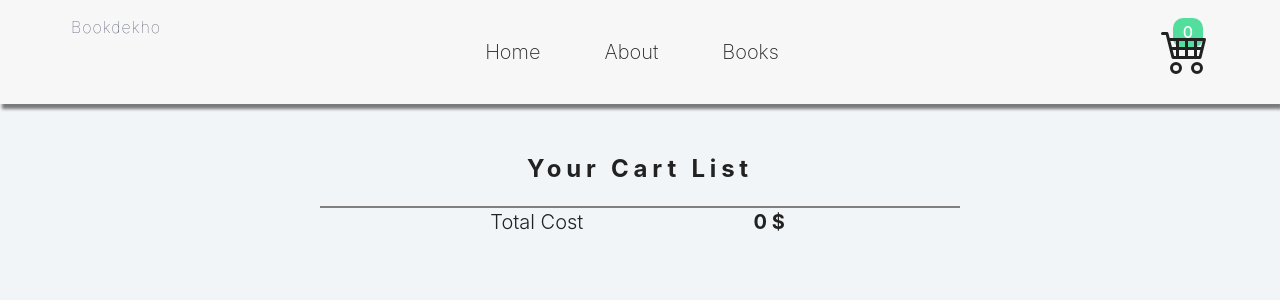
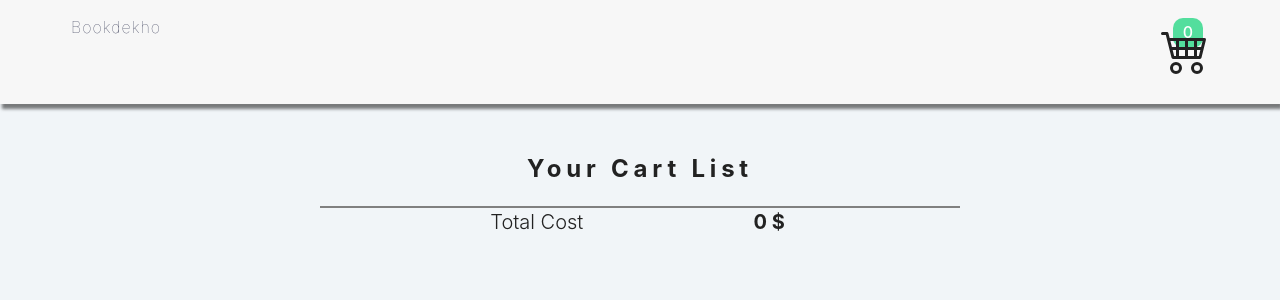
Before and after one commit to Tejas-Joharapurkar/Book-React-project, a React (Create React App) app: page /cart in a window 1280 px wide. Shown: the top 300 px of the page. Built offline with nearby package versions, Linux system fonts and the light colour scheme.

Commit message:
removed some components

```diff
--- a/src/App.js
+++ b/src/App.js
@@ -1,6 +1,6 @@
 import React from 'react'
 import Home from './pages/Home'
-import About from './pages/About'
+// import About from './pages/About'
 import Products from './pages/Products'
 import SingleBook from './pages/SingleBook'
 import Cart from './pages/Cart'
@@ -16,17 +16,16 @@ const App = () => {
           <Route exact path='/'>
             <Home />
           </Route>
-          <Route path='/about'>
-            <About />
-          </Route>
-          <Route path='/book/:id' children={<SingleBook />}>
-
-          </Route>
-          <Route path='/books'>
-            <Products />
-          </Route>
           <Route path='/cart'>
             <Cart />
+          </Route>
+          {/* <Route path='/about'>
+            <About />
+          </Route> */}
+          {/* <Route path='/bookss'>
+            <Products />
+          </Route> */}
+          <Route path='/:id' children={<SingleBook />}>
           </Route>
         </Switch>
       </Router>
--- a/src/components/Book.js
+++ b/src/components/Book.js
@@ -20,7 +20,7 @@ const Book = ({ id, title, img, price, author, }) => {
                             <MdAddShoppingCart />
                         </button>
 
-                        <Link to={`/book/${id}`} className='btn btn-primary'>
+                        <Link to={`/${id}`} className='btn btn-primary'>
                             more
                         </Link>
                     </div>
--- a/src/components/Modal.js
+++ b/src/components/Modal.js
@@ -17,7 +17,7 @@ const Modal = ({ msg, title, img, price, amount }) => {
                         <p>Quntity:{amount}</p>
                     </article>
                 </div>
-                <Link to='/books' onClick={closemodal} className='btn btn-primary'>
+                <Link to='/' onClick={closemodal} className='btn btn-primary'>
                     continue shopping
                 </Link>
                 <Link to='/cart' className='btn btn-primary' onClick={closemodal}>
--- a/src/data.js
+++ b/src/data.js
@@ -126,21 +126,21 @@ export const books = [
 ];
 
 export const links = [
-    {
-        id: 10,
-        url: '/',
-        text: 'home',
-    },
-    {
-        id: 11,
-        url: '/about',
-        text: 'about',
-    },
-    {
-        id: 12,
-        url: '/books',
-        text: 'Books',
-    },
+    // {
+    //     id: 10,
+    //     url: '/',
+    //     text: 'home',
+    // },
+    // {
+    //     id: 11,
+    //     url: '/about',
+    //     text: 'about',
+    // },
+    // {
+    //     id: 12,
+    //     url: '/books',
+    //     text: 'Books',
+    // },
 ];
 export const social = [
     {
--- a/src/pages/Cart.js
+++ b/src/pages/Cart.js
@@ -15,7 +15,7 @@ const Cart = () => {
                     const { img, title, amount, id, price, } = total
                     return (
                         <div className="one-book-cart" key={id}>
-                            <Link to={`/book/${id}`}>
+                            <Link to={`/${id}`}>
                                 <img src={img} alt="" className="book-img-modal img" />
                             </Link>
                             <div className="cart-info">
--- a/src/pages/Home.js
+++ b/src/pages/Home.js
@@ -1,10 +1,10 @@
 import React from 'react'
-import Featured from '../components/Featured';
+import Products from './Products';
 
 const Home = () => {
     return (
         <section className='section'>
-            <Featured />
+            <Products />
         </section>
     );
 }
--- a/src/pages/SingleBook.js
+++ b/src/pages/SingleBook.js
@@ -21,7 +21,7 @@ const SingleBook = () => {
                     <p>{price}</p>
                 </div>
                 <div>
-                    <Link to='/books' className='btn btn-primary'>
+                    <Link to='/' className='btn btn-primary'>
                         back
                     </Link>
                     <button className='addcart' onClick={() => addtocart(parseInt(id))}>
```
